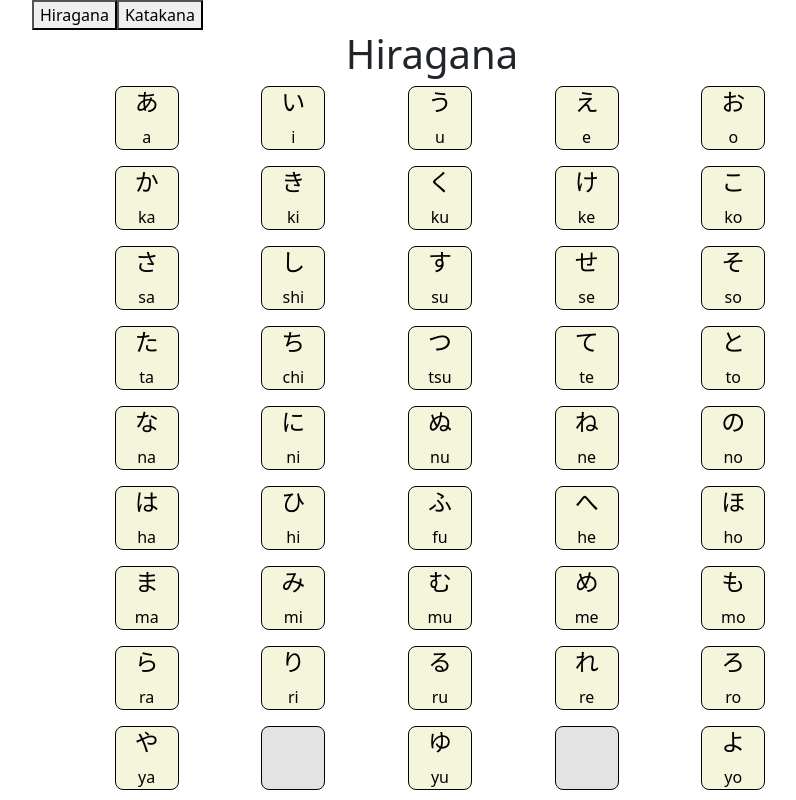
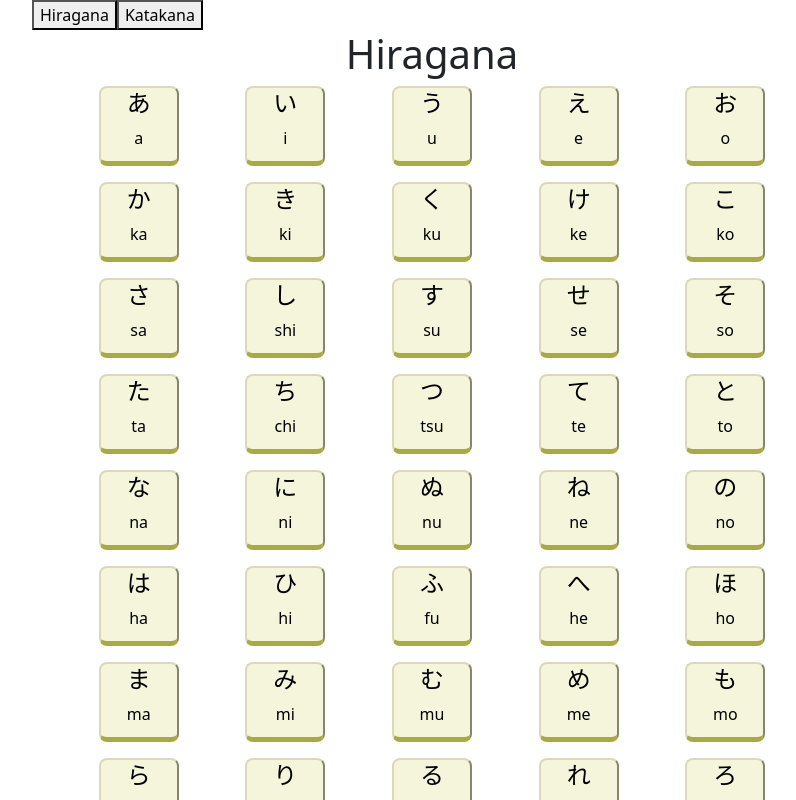
Before and after one commit to Omrron/LanguageLearnSite, a React (Vite) app in the folder LanguageSite/: page / in a window 1280 px wide. Shown: the top 800 px of the page, without its empty margins (208-1004 px from the left). Built offline with nearby package versions, Linux system fonts and the light colour scheme.

Commit message:
style work nice buttons

```diff
--- a/LanguageSite/src/App.tsx
+++ b/LanguageSite/src/App.tsx
@@ -1,5 +1,5 @@
 import './Styles/CommonStyles.css'
-import KanaPage from './pages/kanaPage';
+import KanaPage from './pages/KanaPage';
 
 function App()
 {
--- a/LanguageSite/src/Styles/CommonStyles.css
+++ b/LanguageSite/src/Styles/CommonStyles.css
@@ -20,31 +20,39 @@
   text-align: center;
 }
 
-.my-btn,
-.my-btn-selected {
-  background-color: beige;
-  border: 1px solid #000;
+.kana-btn,
+.kana-btn-selected {
+  background-color: #f5f5dc;
+  border-color: #dadab6;
+  border-bottom: 5px outset #fdfd69;
   border-radius: 8px;
-  height: 4rem;
-  width: 4rem;
-  margin-left: 1rem;
-  margin-right: 0rem;
+  height: 5rem;
+  width: 5rem;
   margin-bottom: 1rem;
 }
 
-.my-btn:disabled {
-  background-color: #a7a7a750;
-  pointer-events: none;
+.kana-btn-selected {
+    background-color: lightcyan;
+    border-color: #96ABAB;
+    border-bottom-color: lightcyan;
 }
 
-.my-btn-selected {
-  background-color: #a7cff579;
-  font-weight: bold;
+.kana-btn:disabled {
+    background-color: #a7a7a750;
+    border:0px;
+    pointer-events: none;
 }
 
-.my-btn:hover {
-  border: 1px solid #000;
-  font-weight: bold;
-  background-color: lightcyan;
-  color: #000;
+.kana-btn-selected:hover,
+.kana-btn:hover {
+    font-weight: bold;
+    background-color: lightcyan;
+    border-color: #96ABAB;
+    border-bottom-color: lightcyan;
 }
+.kana-btn:active,
+.kana-btn-selected:active {
+    margin-top: 4px;
+    height: calc(5rem - 5px);
+    border: 1px solid #96ABAB;
+}
--- a/LanguageSite/src/components/ListGroup.tsx
+++ b/LanguageSite/src/components/ListGroup.tsx
@@ -18,7 +18,7 @@ function ListGroup({ items, heading, onSelectItem }: Props) {
       <div className="button-container">
         {items.map((item, index) => (
           <button
-            className={selectedIndex === index ? "my-btn-selected" : "my-btn"}
+            className={selectedIndex === index ? "kana-btn-selected" : "kana-btn"}
             disabled = {!item.Origin}
             key={index}
             onClick={() => {
```
